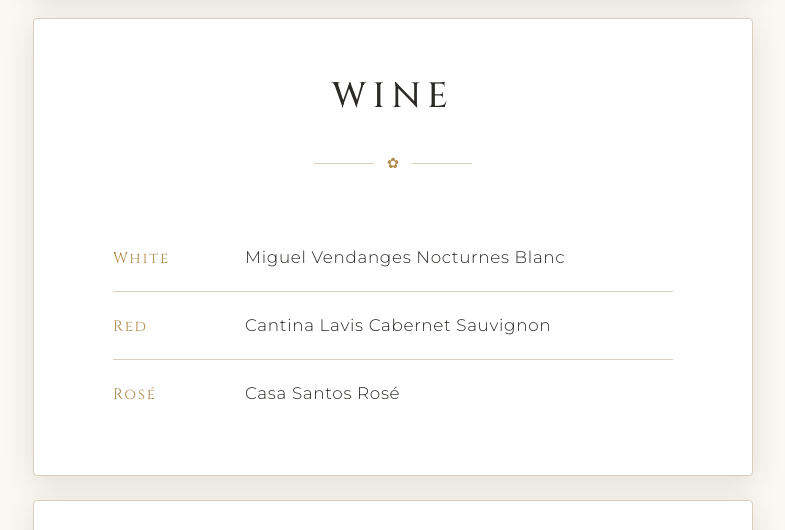
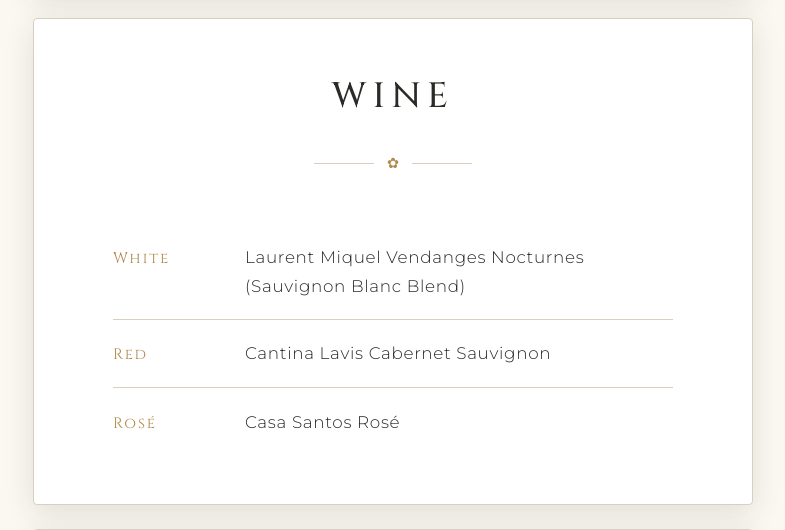
Before and after one commit to stevenliuxd/wedding-site, a Flask app: page /drinks in a window 1280 px wide. Shown: the part 300-830 px from the top of the page, without its empty margins (247-1032 px from the left). Run offline with Flask 3, Linux system fonts and the light colour scheme.

Commit message:
Fix white wine name on drinks page
Laurent Miquel Vendanges Nocturnes was misspelled as "Miguel" and missing
the varietal note.

```diff
--- a/templates/drinks.html
+++ b/templates/drinks.html
@@ -26,7 +26,7 @@
   <div class="program">
     <div class="program-row">
       <div class="program-time">White</div>
-      <div class="program-event">Miguel Vendanges Nocturnes Blanc</div>
+      <div class="program-event">Laurent Miquel Vendanges Nocturnes (Sauvignon Blanc Blend)</div>
     </div>
     <div class="program-row">
       <div class="program-time">Red</div>
```
